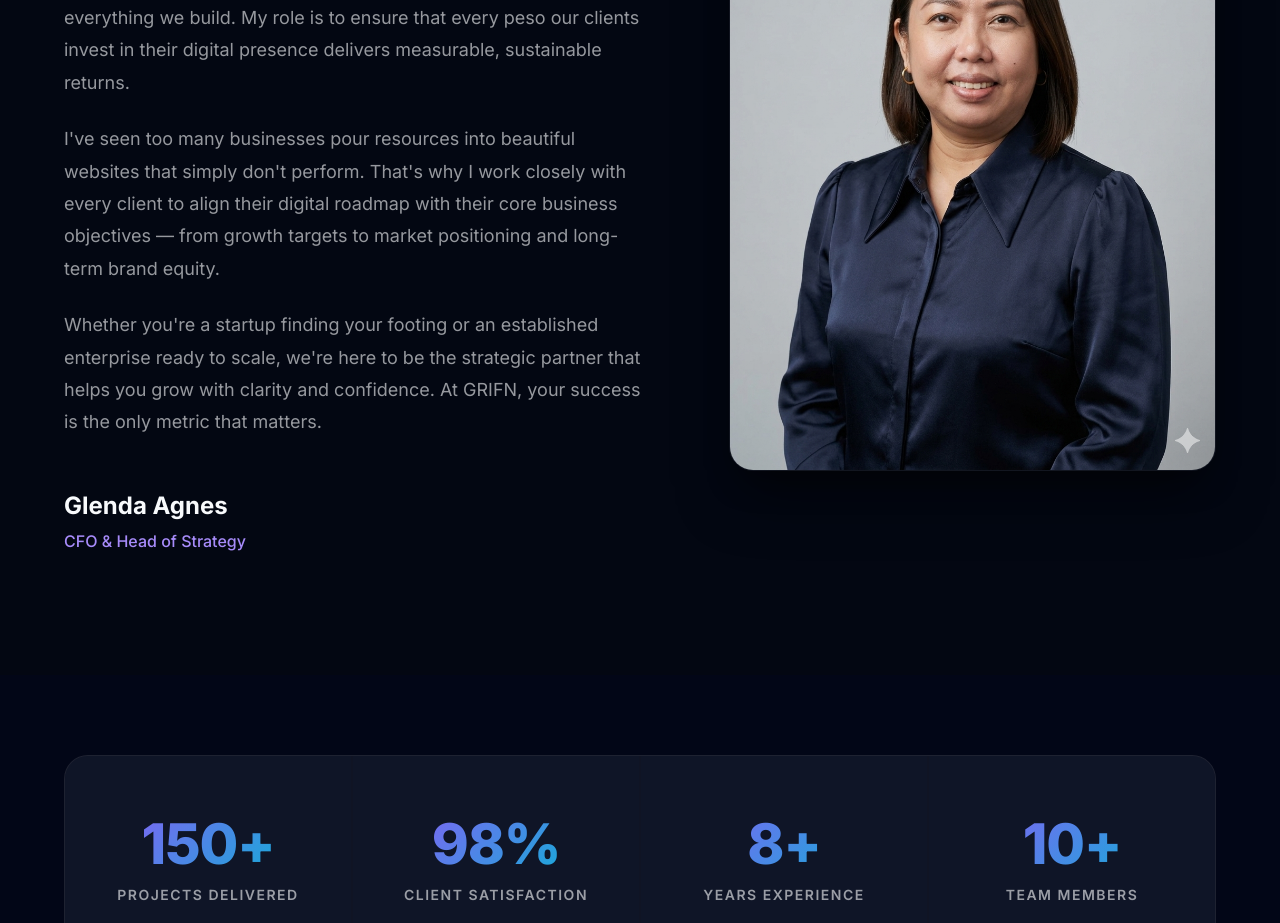
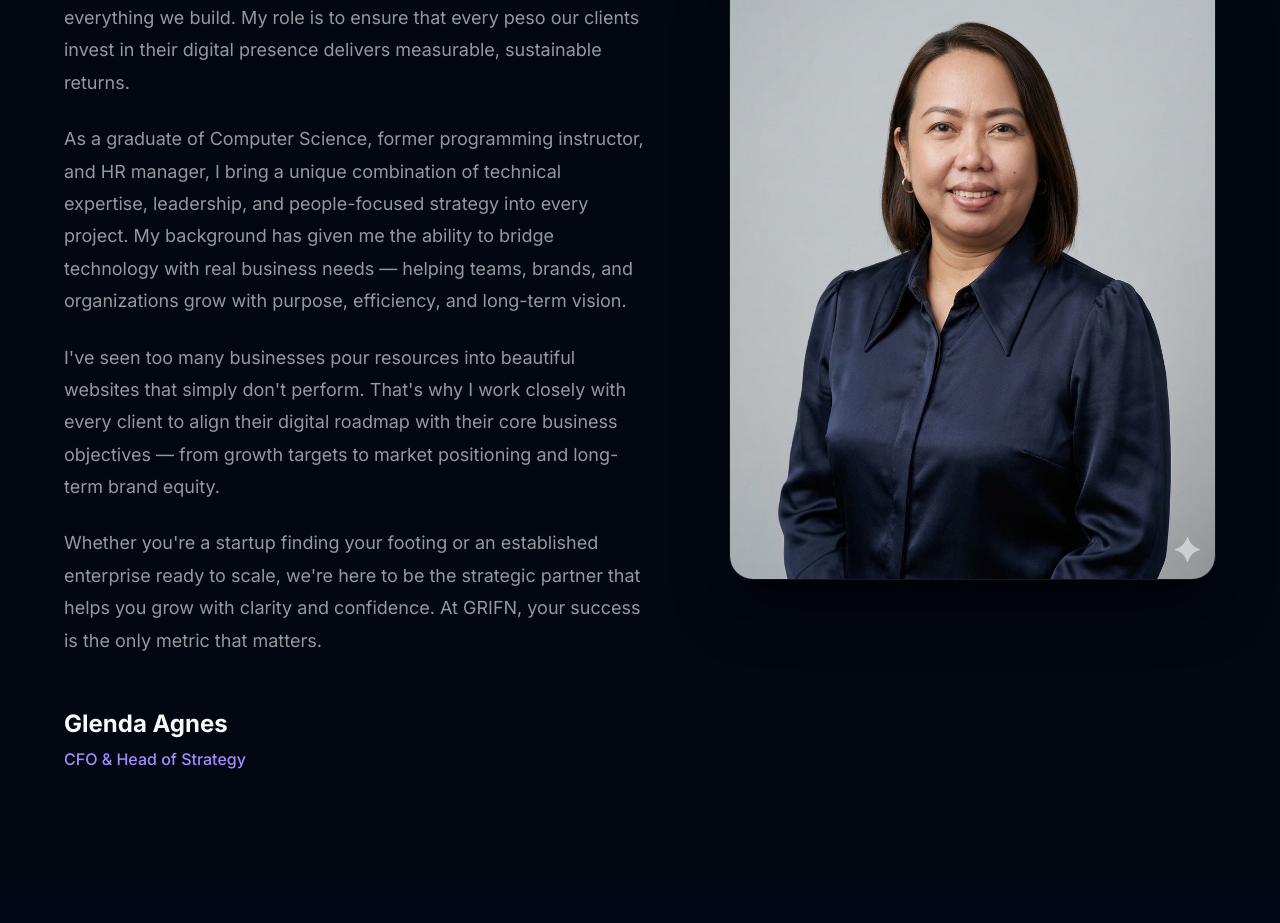
Before and after one commit to geekguru316-svg/GrifnWebsite, a Next.js app: page /about in a window 1280 px wide. Shown: the part 2420-3343 px from the top of the page. Built offline with nearby package versions, Linux system fonts and the light colour scheme.

Commit message:
Update Glenda Agnes CFO message with full background and 4 paragraphs

```diff
--- a/app/about/page.tsx
+++ b/app/about/page.tsx
@@ -136,6 +136,13 @@ export default function About() {
                     At GRIFN, strategy isn&apos;t an afterthought — it&apos;s the foundation of everything we
                     build. My role is to ensure that every peso our clients invest in their digital
                     presence delivers measurable, sustainable returns.
+                  </p>
+                  <p>
+                    As a graduate of Computer Science, former programming instructor, and HR manager,
+                    I bring a unique combination of technical expertise, leadership, and people-focused
+                    strategy into every project. My background has given me the ability to bridge
+                    technology with real business needs — helping teams, brands, and organizations grow
+                    with purpose, efficiency, and long-term vision.
                   </p>
                   <p>
                     I&apos;ve seen too many businesses pour resources into beautiful websites that simply
```
Also changed, not shown: public/team/Glenda.jpg (deleted).
